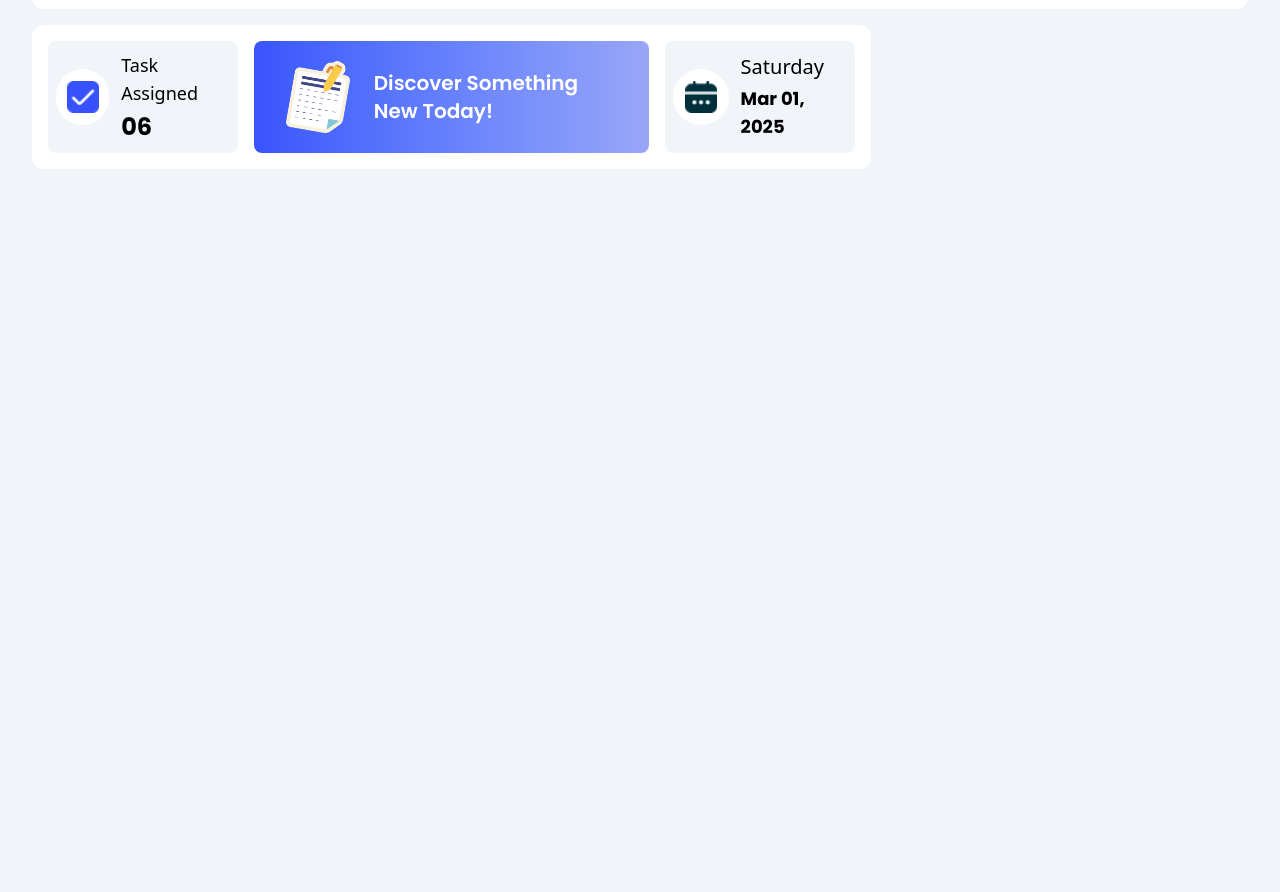
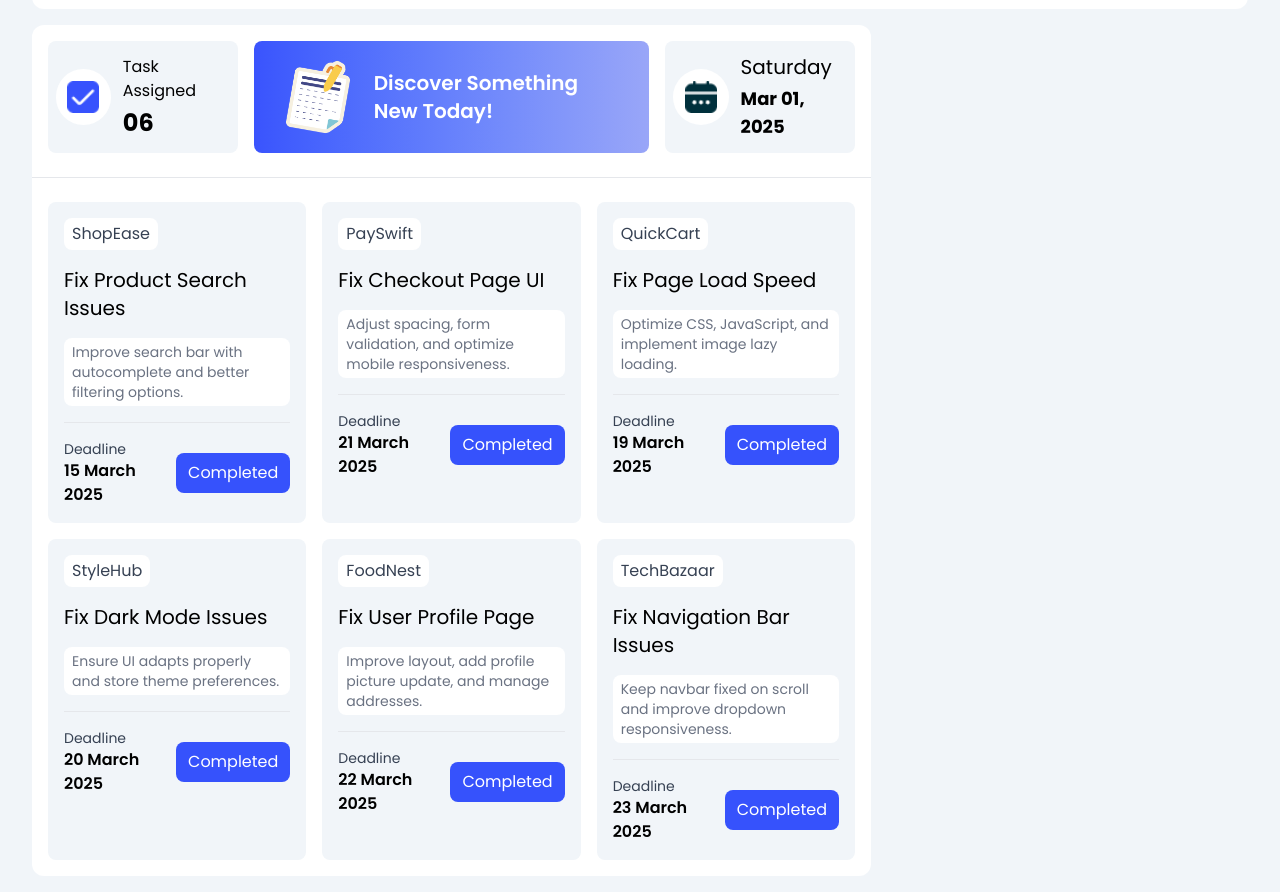
Before and after one commit to maamspy/ph-dev-board, a plain HTML site: page index.html in a window 1280 px wide. Shown: the part 79-971 px from the top of the page. Before the commit the page ends 800 px from the top, so only its background shows below. Drawn offline with nearby package versions, Linux system fonts and the light colour scheme.

Commit message:
Added Cards

```diff
--- a/index.html
+++ b/index.html
@@ -14,7 +14,7 @@
     <link rel="stylesheet" href="styles/fonts.css">
 </head>
 
-<body class="container mx-auto bg-slate-100">
+<body class="container mx-auto bg-slate-100 poppins-regular">
 
     <header>
         <nav class="flex justify-between w-[95%] mx-auto bg-white p-3 rounded-xl mt-4 items-center">
@@ -35,7 +35,7 @@
             </div>
         </nav>
     </header>
-    <main class="flex w-[95%] mx-auto justify-between mt-4">
+    <main class="flex w-[95%] mx-auto justify-between my-4">
         <div class="left-body w-[69%] bg-white rounded-xl"> <!-- Left Body -->
             <div class="left-top grid grid-cols-4 gap-4 p-4"> <!-- Left Top -->
                 <!-- 1 / 4 -->
@@ -45,7 +45,7 @@
                     </div>
                     <div class="flex flex-col p-1 gap-1">
                         <div>
-                            <p class="text-lg">Task Assigned</p>
+                            <p class="text-base">Task Assigned</p>
                         </div>
                         <div>
                             <p class="poppins-bold text-2xl">06</p>
@@ -73,6 +73,106 @@
                     </div>
                 </div>
             </div>
+            <hr class="border-gray-200 my-2">
+            <!-- Task Cards -->
+            <div class="grid grid-cols-3 gap-4 p-4">
+                <div class="bg-slate-100 p-4 rounded-lg ">
+                    <p class="bg-white inline-block px-2 py-1 rounded-lg text-gray-700">ShopEase</p>
+                    <p class="text-xl my-4">Fix Product Search Issues</p>
+                    <p class="bg-white inline-block px-2 py-1 rounded-lg text-sm text-gray-500">Improve search bar with
+                        autocomplete and better filtering options.</p>
+                    <hr class="border-gray-200 my-4">
+                    <div class="flex justify-between items-center">
+                        <div>
+                            <p class="text-sm text-gray-700">Deadline</p>
+                            <p class="poppins-semibold">15 March 2025</p>
+                        </div>
+                        <button class="py-2 px-3 bg-[#3652FC] rounded-lg text-white">
+                            Completed
+                        </button>
+                    </div>
+                </div>
+                <div class="bg-slate-100 p-4 rounded-lg ">
+                    <p class="bg-white inline-block px-2 py-1 rounded-lg text-gray-700">PaySwift</p>
+                    <p class="text-xl my-4">Fix Checkout Page UI</p>
+                    <p class="bg-white inline-block px-2 py-1 rounded-lg text-sm text-gray-500">Adjust spacing, form
+                        validation, and optimize mobile responsiveness.</p>
+                    <hr class="border-gray-200 my-4">
+                    <div class="flex justify-between items-center">
+                        <div>
+                            <p class="text-sm text-gray-700">Deadline</p>
+                            <p class="poppins-semibold">21 March 2025</p>
+                        </div>
+                        <button class="py-2 px-3 bg-[#3652FC] rounded-lg text-white">
+                            Completed
+                        </button>
+                    </div>
+                </div>
+                <div class="bg-slate-100 p-4 rounded-lg ">
+                    <p class="bg-white inline-block px-2 py-1 rounded-lg text-gray-700">QuickCart</p>
+                    <p class="text-xl my-4">Fix Page Load Speed</p>
+                    <p class="bg-white inline-block px-2 py-1 rounded-lg text-sm text-gray-500">Optimize CSS,
+                        JavaScript, and implement image lazy loading.</p>
+                    <hr class="border-gray-200 my-4">
+                    <div class="flex justify-between items-center">
+                        <div>
+                            <p class="text-sm text-gray-700">Deadline</p>
+                            <p class="poppins-semibold">19 March 2025</p>
+                        </div>
+                        <button class="py-2 px-3 bg-[#3652FC] rounded-lg text-white">
+                            Completed
+                        </button>
+                    </div>
+                </div>
+                <div class="bg-slate-100 p-4 rounded-lg ">
+                    <p class="bg-white inline-block px-2 py-1 rounded-lg text-gray-700">StyleHub</p>
+                    <p class="text-xl my-4">Fix Dark Mode Issues</p>
+                    <p class="bg-white inline-block px-2 py-1 rounded-lg text-sm text-gray-500">Ensure UI adapts
+                        properly and store theme preferences.</p>
+                    <hr class="border-gray-200 my-4">
+                    <div class="flex justify-between items-center">
+                        <div>
+                            <p class="text-sm text-gray-700">Deadline</p>
+                            <p class="poppins-semibold">20 March 2025</p>
+                        </div>
+                        <button class="py-2 px-3 bg-[#3652FC] rounded-lg text-white">
+                            Completed
+                        </button>
+                    </div>
+                </div>
+                <div class="bg-slate-100 p-4 rounded-lg ">
+                    <p class="bg-white inline-block px-2 py-1 rounded-lg text-gray-700">FoodNest</p>
+                    <p class="text-xl my-4">Fix User Profile Page</p>
+                    <p class="bg-white inline-block px-2 py-1 rounded-lg text-sm text-gray-500">Improve layout, add
+                        profile picture update, and manage addresses.</p>
+                    <hr class="border-gray-200 my-4">
+                    <div class="flex justify-between items-center">
+                        <div>
+                            <p class="text-sm text-gray-700">Deadline</p>
+                            <p class="poppins-semibold">22 March 2025</p>
+                        </div>
+                        <button class="py-2 px-3 bg-[#3652FC] rounded-lg text-white">
+                            Completed
+                        </button>
+                    </div>
+                </div>
+                <div class="bg-slate-100 p-4 rounded-lg ">
+                    <p class="bg-white inline-block px-2 py-1 rounded-lg text-gray-700">TechBazaar</p>
+                    <p class="text-xl my-4">Fix Navigation Bar Issues</p>
+                    <p class="bg-white inline-block px-2 py-1 rounded-lg text-sm text-gray-500">Keep navbar fixed on
+                        scroll and improve dropdown responsiveness.</p>
+                    <hr class="border-gray-200 my-4">
+                    <div class="flex justify-between items-center">
+                        <div>
+                            <p class="text-sm text-gray-700">Deadline</p>
+                            <p class="poppins-semibold">23 March 2025</p>
+                        </div>
+                        <button class="py-2 px-3 bg-[#3652FC] rounded-lg text-white">
+                            Completed
+                        </button>
+                    </div>
+                </div>
+            </div>
         </div>
     </main>
 
```
